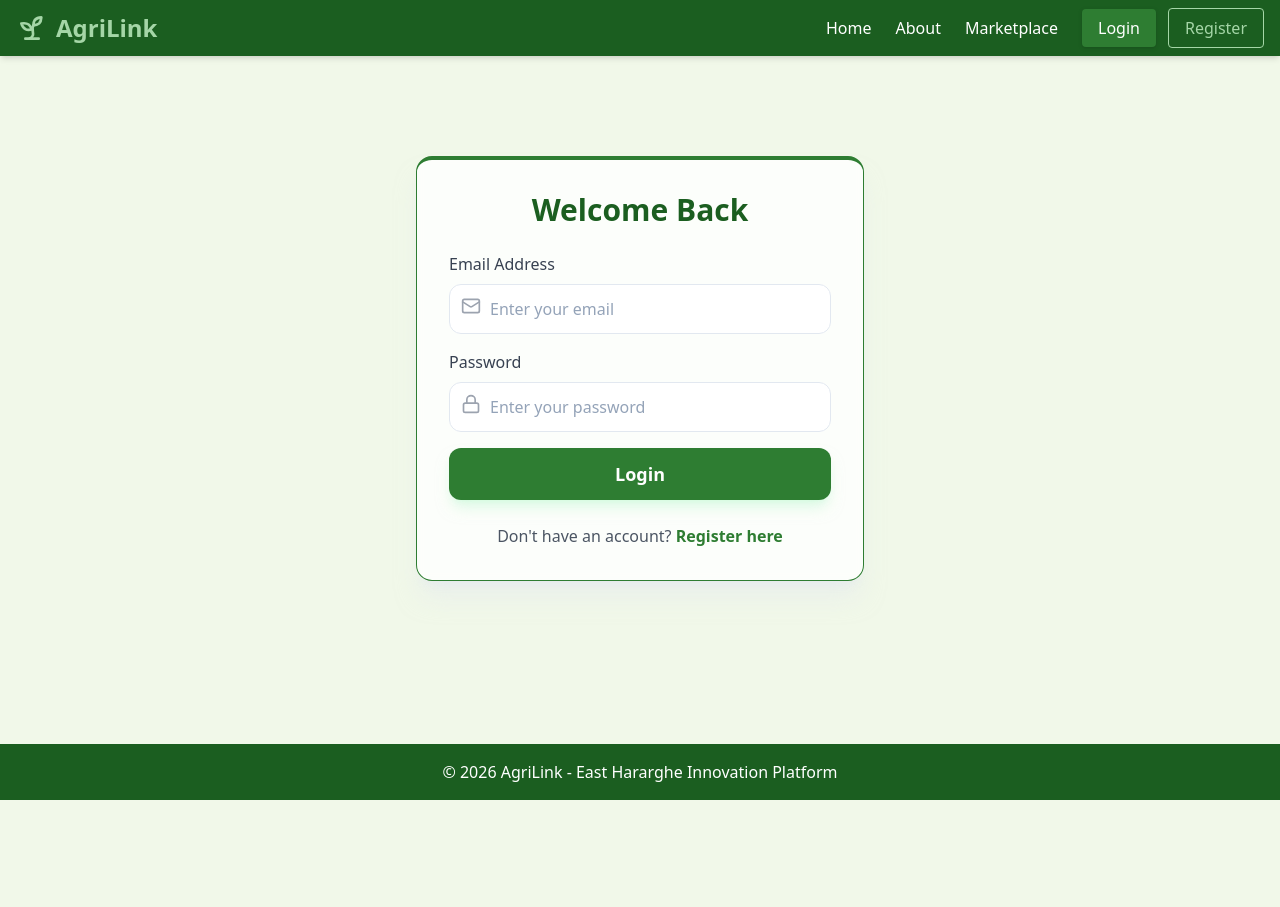
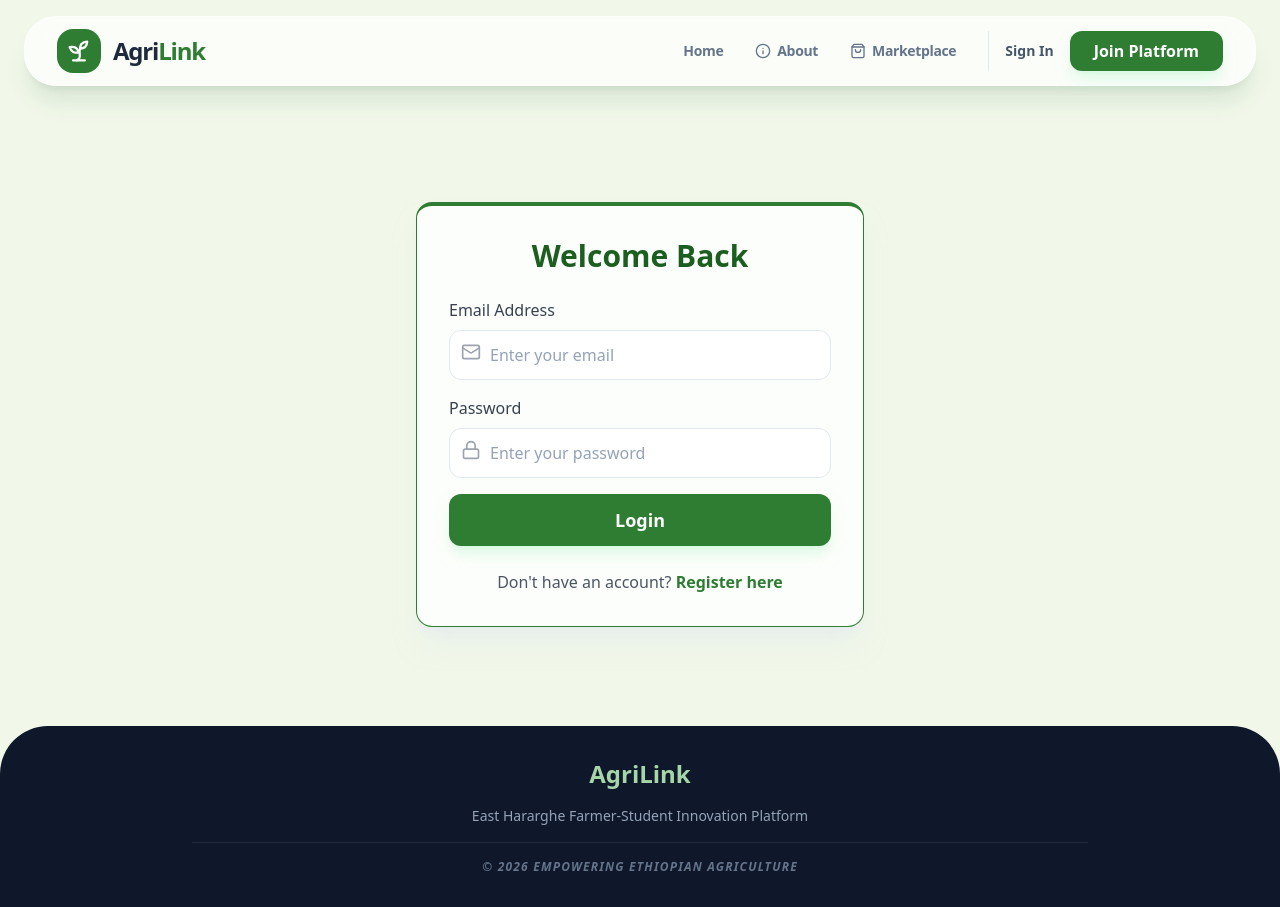
Before and after one commit to Kenenisaboru/Agrilink, a React (Vite) app in the folder frontend/: page /login in a window 1280 px wide. Before the commit the page ends 800 px from the top, so only its background shows below. Built offline with nearby package versions, Linux system fonts and the light colour scheme.

Commit message:
ui: implement role-based navigation and buyer checkout modal integration

```diff
--- a/frontend/src/App.jsx
+++ b/frontend/src/App.jsx
@@ -1,13 +1,16 @@
 import { BrowserRouter as Router, Routes, Route } from 'react-router-dom';
 import { useAuth } from './context/AuthContext';
 
-// Pages placeholders (we'll create these next)
+// Pages
 import Home from './pages/Home';
 import Login from './pages/Login';
 import Register from './pages/Register';
 import FarmerDashboard from './pages/FarmerDashboard';
 import StudentDashboard from './pages/StudentDashboard';
 import BuyerDashboard from './pages/BuyerDashboard';
+import AdminDashboard from './pages/AdminDashboard';
+import CropManagement from './pages/CropManagement';
+import FarmerOrders from './pages/FarmerOrders';
 import Navbar from './components/Navbar';
 
 function App() {
@@ -15,7 +18,7 @@ function App() {
 
   return (
     <Router>
-      <div className="min-h-screen flex flex-col">
+      <div className="min-h-screen flex flex-col selection:bg-agriGreen selection:text-white">
         <Navbar />
         <main className="flex-grow container mx-auto px-4 py-8">
           <Routes>
@@ -25,7 +28,11 @@ function App() {
 
             {/* Protected Routes */}
             {user && user.role === 'Farmer' && (
-              <Route path="/dashboard/farmer/*" element={<FarmerDashboard />} />
+              <>
+                <Route path="/dashboard/farmer" element={<FarmerDashboard />} />
+                <Route path="/dashboard/farmer/crops" element={<CropManagement />} />
+                <Route path="/dashboard/farmer/orders" element={<FarmerOrders />} />
+              </>
             )}
             {user && user.role === 'Student' && (
               <Route path="/dashboard/student/*" element={<StudentDashboard />} />
@@ -33,11 +40,21 @@ function App() {
             {user && user.role === 'Buyer' && (
               <Route path="/dashboard/buyer/*" element={<BuyerDashboard />} />
             )}
+            {user && user.role === 'Admin' && (
+              <Route path="/dashboard/admin/*" element={<AdminDashboard />} />
+            )}
           </Routes>
         </main>
         {/* Footer */}
-        <footer className="bg-agriDark text-white text-center p-4 mt-auto">
-          <p>© {new Date().getFullYear()} AgriLink - East Hararghe Innovation Platform</p>
+        <footer className="bg-slate-900 text-white text-center p-8 mt-auto rounded-t-[3rem]">
+          <div className="max-w-4xl mx-auto space-y-4">
+             <h3 className="text-2xl font-black text-agriLight">AgriLink</h3>
+             <p className="text-slate-400 text-sm font-medium">East Hararghe Farmer-Student Innovation Platform</p>
+             <div className="h-px bg-slate-800 w-full"></div>
+             <p className="text-slate-500 text-xs tracking-widest uppercase font-black italic mt-4">
+               © {new Date().getFullYear()} Empowering Ethiopian Agriculture
+             </p>
+          </div>
         </footer>
       </div>
     </Router>
--- a/frontend/src/components/Navbar.jsx
+++ b/frontend/src/components/Navbar.jsx
@@ -1,52 +1,88 @@
-import { Link, useNavigate } from 'react-router-dom';
+import { Link, useNavigate, useLocation } from 'react-router-dom';
 import { useAuth } from '../context/AuthContext';
-import { Sprout, LogOut, User as UserIcon } from 'lucide-react';
+import { Sprout, LogOut, User as UserIcon, LayoutDashboard, ShoppingBag, Info, ShieldCheck } from 'lucide-react';
 
 const Navbar = () => {
   const { user, logout } = useAuth();
   const navigate = useNavigate();
+  const location = useLocation();
 
   const handleLogout = () => {
     logout();
     navigate('/');
   };
 
-  const dashboardLink = user ? `/dashboard/${user.role.toLowerCase()}` : '/';
+  const getDashboardLink = () => {
+    if (!user) return '/';
+    return `/dashboard/${user.role.toLowerCase()}`;
+  };
+
+  const isActive = (path) => location.pathname === path;
 
   return (
-    <nav className="bg-agriDark text-white shadow-md">
-      <div className="container mx-auto px-4 py-3 flex justify-between items-center">
-        <Link to="/" className="flex items-center space-x-2 text-2xl font-bold text-agriLight hover:text-white transition">
-          <Sprout size={32} />
-          <span>AgriLink</span>
+    <nav className="sticky top-0 z-[100] w-full px-6 py-4">
+      <div className="max-w-7xl mx-auto glass rounded-[2rem] shadow-xl shadow-green-900/10 px-8 py-3 flex justify-between items-center border border-white/60">
+        <Link to="/" className="flex items-center gap-3 group">
+          <div className="bg-agriGreen p-2 rounded-2xl group-hover:rotate-12 transition-transform duration-300">
+            <Sprout size={28} className="text-white" />
+          </div>
+          <span className="text-2xl font-black tracking-tighter text-slate-800">
+            Agri<span className="text-agriGreen">Link</span>
+          </span>
         </Link>
 
-        <div className="hidden md:flex space-x-6 items-center">
-          <Link to="/" className="hover:text-agriLight transition">Home</Link>
-          <a href="#about" className="hover:text-agriLight transition">About</a>
-          <a href="#market" className="hover:text-agriLight transition">Marketplace</a>
+        <div className="hidden lg:flex space-x-8 items-center">
+          <NavLink to="/" active={isActive('/')}>Home</NavLink>
+          <NavLink to="/#about" active={isActive('/#about')} icon={<Info size={16}/>}>About</NavLink>
+          <NavLink to="/#market" active={isActive('/#market')} icon={<ShoppingBag size={16}/>}>Marketplace</NavLink>
 
           {!user ? (
-            <div className="space-x-3">
-              <Link to="/login" className="px-4 py-2 bg-agriGreen hover:bg-green-600 rounded drop-shadow transition">Login</Link>
-              <Link to="/register" className="px-4 py-2 border border-agriLight text-agriLight hover:bg-agriLight hover:text-agriDark rounded transition">Register</Link>
+            <div className="flex items-center gap-4 pl-4 border-l border-slate-200">
+              <Link to="/login" className="text-sm font-black text-slate-600 hover:text-agriGreen transition-colors">Sign In</Link>
+              <Link to="/register" className="btn-primary py-2 px-6 shadow-green-200/50">Join Platform</Link>
             </div>
           ) : (
-            <div className="flex items-center space-x-4">
-              <Link to={dashboardLink} className="flex items-center space-x-1 hover:text-agriLight transition">
-                <UserIcon size={18} />
-                <span>Dashboard ({user.role})</span>
+            <div className="flex items-center gap-6 pl-6 border-l border-slate-200">
+              <Link
+                to={getDashboardLink()}
+                className={`flex items-center gap-2 group transition-all ${isActive(getDashboardLink()) ? 'text-agriGreen' : 'text-slate-600'}`}
+              >
+                <div className={`p-2 rounded-xl transition-all ${isActive(getDashboardLink()) ? 'bg-agriGreen text-white' : 'bg-slate-100 group-hover:bg-agriGreen/10 group-hover:text-agriGreen'}`}>
+                  {user.role === 'Admin' ? <ShieldCheck size={18} /> : <LayoutDashboard size={18} />}
+                </div>
+                <div className="flex flex-col">
+                  <span className="text-[10px] font-black uppercase tracking-widest leading-none opacity-50">{user.role}</span>
+                  <span className="text-sm font-black tracking-tight leading-none mt-1">Dashboard</span>
+                </div>
               </Link>
-              <button onClick={handleLogout} className="flex items-center space-x-1 hover:text-red-400 transition">
-                <LogOut size={18} />
-                <span>Logout</span>
+
+              <button
+                onClick={handleLogout}
+                className="flex items-center gap-2 text-slate-400 hover:text-red-500 transition-all font-bold group"
+              >
+                <div className="p-2 bg-slate-50 group-hover:bg-red-50 rounded-xl transition-all">
+                  <LogOut size={18} />
+                </div>
               </button>
             </div>
           )}
         </div>
+
+        {/* Mobile menu toggle would go here */}
       </div>
     </nav>
   );
 };
 
+const NavLink = ({ to, children, active, icon }) => (
+  <Link
+    to={to}
+    className={`flex items-center gap-1.5 text-sm font-black tracking-tight transition-all duration-300 ${active ? 'text-agriGreen' : 'text-slate-500 hover:text-agriGreen'}`}
+  >
+    {icon}
+    {children}
+    {active && <div className="w-1 h-1 bg-agriGreen rounded-full ml-0.5"></div>}
+  </Link>
+);
+
 export default Navbar;
--- a/frontend/src/pages/BuyerDashboard.jsx
+++ b/frontend/src/pages/BuyerDashboard.jsx
@@ -27,15 +27,29 @@ const BuyerDashboard = () => {
     setSelectedCrop(crop);
   };
 
-  const processPayment = () => {
+  const [deliveryAddress, setDeliveryAddress] = useState(user?.location || '');
+
+  const processPayment = async () => {
     setIsPaying(true);
-    // Simulate M-Pesa processing delay
-    setTimeout(() => {
-      setIsPaying(false);
+    try {
+      const config = {
+        headers: { Authorization: `Bearer ${user.token}` }
+      };
+      await axios.post('http://localhost:5000/api/orders', {
+        cropId: selectedCrop._id,
+        quantity: 1, // Defaulting to 1 for demo simplification
+        deliveryAddress
+      }, config);
+
       setSelectedCrop(null);
       setShowPaymentSuccess(true);
       setTimeout(() => setShowPaymentSuccess(false), 5000);
-    }, 2000);
+    } catch (err) {
+      console.error("Payment Error:", err);
+      alert("Payment failed: " + (err.response?.data?.message || err.message));
+    } finally {
+      setIsPaying(false);
+    }
   };
 
   const filteredCrops = crops.filter(crop =>
@@ -179,7 +193,17 @@ const BuyerDashboard = () => {
               <h3 className="text-2xl font-black text-slate-800">Complete Purchase</h3>
               <p className="text-slate-500 mt-2">You are about to buy <strong>{selectedCrop.name}</strong> from a local farmer.</p>
 
-              <div className="mt-8 space-y-4 bg-slate-50 p-6 rounded-2xl border border-slate-100">
+              <div className="mt-6 space-y-2">
+                <label className="text-xs font-black text-slate-400 uppercase tracking-widest">Delivery Address</label>
+                <textarea
+                  className="input-field min-h-[80px]"
+                  value={deliveryAddress}
+                  onChange={(e) => setDeliveryAddress(e.target.value)}
+                  placeholder="Specify location for drop-off..."
+                ></textarea>
+              </div>
+
+              <div className="mt-6 space-y-4 bg-slate-50 p-6 rounded-2xl border border-slate-100">
                 <div className="flex justify-between font-medium">
                   <span className="text-slate-500">Unit Price:</span>
                   <span className="text-slate-800">{selectedCrop.pricePerUnit} ETB</span>
```
Also changed, not shown: 1 other file (tests, documents, lock files or other folders).
